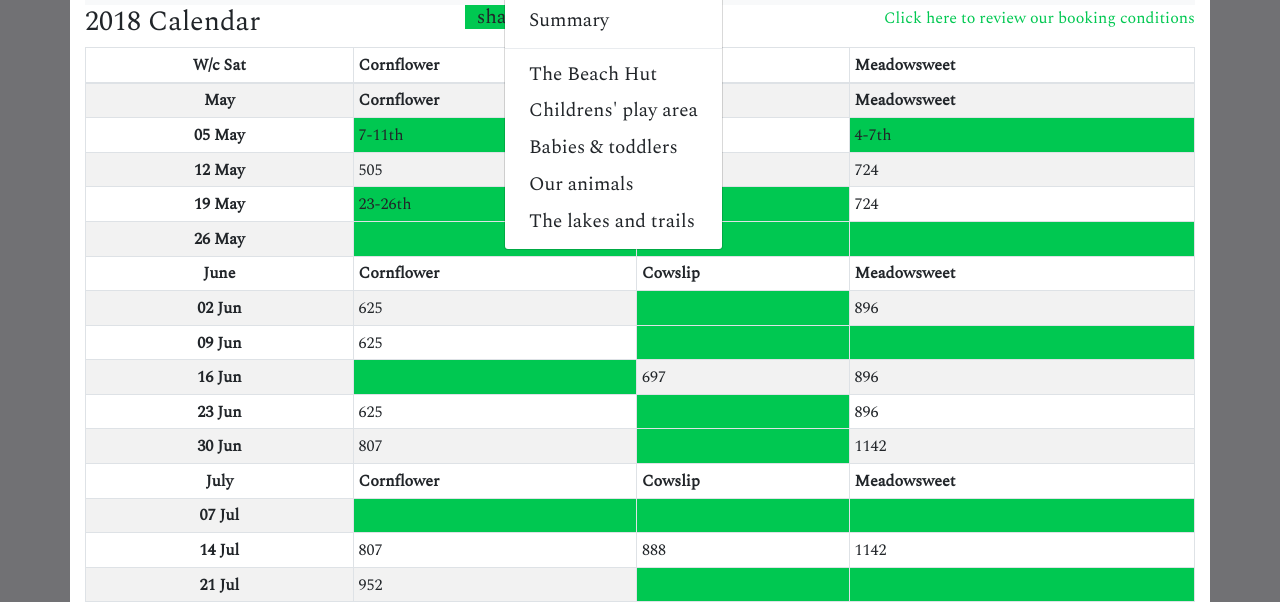
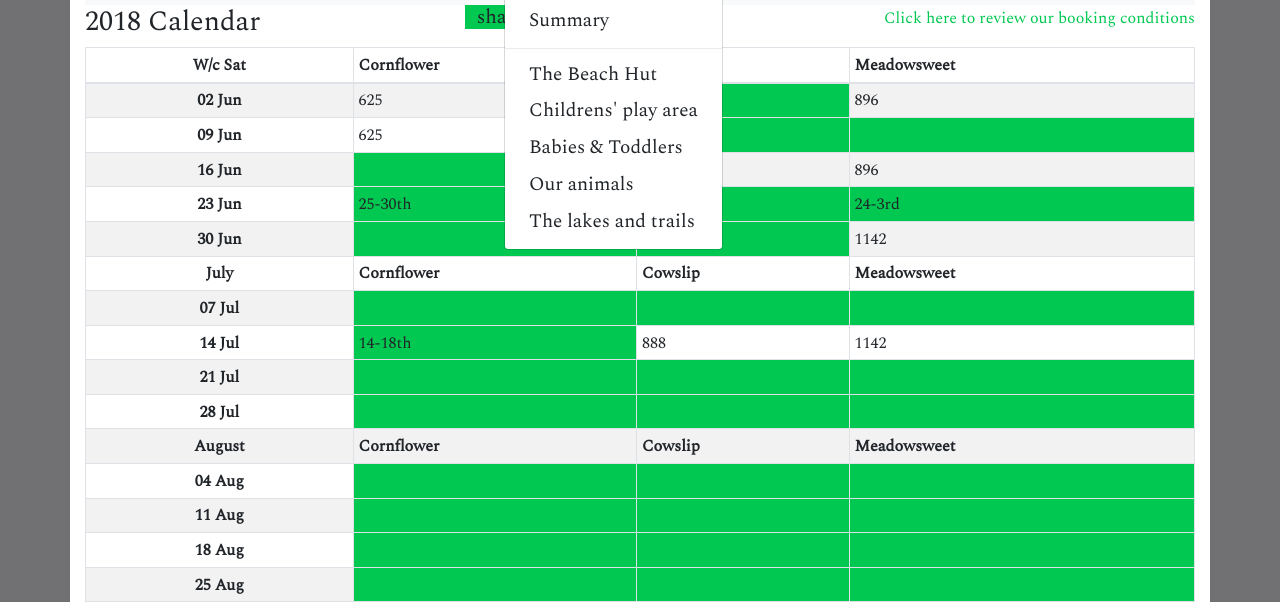
Before and after one commit to AlanNevill/WebApplication1, a plain HTML site: page WebApplication1/wwwroot/content/bookingThisYear.html in a window 1280 px wide. Both pictures are taken after a click on the button "Facilities". Shown: the part 198-800 px from the top of the page. Drawn offline with nearby package versions, Linux system fonts and the light colour scheme.

Commit message:
Update to bookings and 2 new images

```diff
--- a/WebApplication1/wwwroot/content/bookingThisYear.html
+++ b/WebApplication1/wwwroot/content/bookingThisYear.html
@@ -60,7 +60,7 @@
                             <div class="dropdown-divider"></div>
                             <a class="dropdown-item" href="facilitiesBeachHut.html">The Beach Hut</a>
                             <a class="dropdown-item" href="facilitiesPlayArea.html">Childrens' play area</a>
-                            <a class="dropdown-item" href="facilitiesBabies.html">Babies &amp; toddlers</a>
+                            <a class="dropdown-item" href="facilitiesBabies.html">Babies &amp; Toddlers</a>
                             <a class="dropdown-item" href="facilitiesAnimals.html">Our animals</a>
                             <a class="dropdown-item" href="facilitiesLakesWoods.html">The lakes and trails</a>
                         </div>
@@ -116,27 +116,21 @@
                     <tr><th>W/c Sat</th><th>Cornflower</th>             <th>Cowslip</th>            <th>Meadowsweet</th></tr>
                 </thead>
                 <tbody>
-                    <tr><td>May</td> <td>Cornflower</td>                <td>Cowslip</td>            <td>Meadowsweet</td></tr>
-                    <tr><td>05 May</td> <td class="blank">7-11th</td>   <td>4-7th</td>              <td class="blank">4-7th</td></tr>
-                    <tr><td>12 May</td> <td>505</td>                    <td>559</td>                <td>724</td></tr>
-                    <tr><td>19 May</td> <td class="blank">23-26th</td>  <td class="blank"></td>     <td>724</td></tr>
-                    <tr><td>26 May</td> <td class="blank"></td>         <td class="blank"></td>     <td class="blank"></td></tr>
-                    <tr><td>June</td> <td>Cornflower</td>               <td>Cowslip</td>            <td>Meadowsweet</td></tr>
                     <tr><td>02 Jun</td> <td>625</td>                    <td class="blank"></td>     <td>896</td></tr>
                     <tr><td>09 Jun</td> <td>625</td>                    <td class="blank"></td>     <td class="blank"></td></tr>
                     <tr><td>16 Jun</td> <td class="blank"></td>         <td>697</td>                <td>896</td></tr>
-                    <tr><td>23 Jun</td> <td>625</td>                    <td class="blank"></td>     <td>896</td></tr>
-                    <tr><td>30 Jun</td> <td>807</td>                    <td class="blank"></td>     <td>1142</td></tr>
+                    <tr><td>23 Jun</td> <td class="blank">25-30th</td>  <td class="blank"></td>     <td class="blank">24-3rd</td></tr>
+                    <tr><td>30 Jun</td> <td class="blank"></td>         <td class="blank"></td>     <td>1142</td></tr>
                     <tr><td>July</td> <td>Cornflower</td>               <td>Cowslip</td>            <td>Meadowsweet</td></tr>
                     <tr><td>07 Jul</td> <td class="blank"></td>         <td class="blank"></td>     <td class="blank"></td></tr>
-                    <tr><td>14 Jul</td> <td>807</td>                    <td>888</td>                <td>1142</td></tr>
-                    <tr><td>21 Jul</td> <td>952</td>                    <td class="blank"></td>     <td class="blank"></td></tr>
+                    <tr><td>14 Jul</td> <td class="blank">14-18th</td>  <td>888</td>                <td>1142</td></tr>
+                    <tr><td>21 Jul</td> <td class="blank"></td>         <td class="blank"></td>     <td class="blank"></td></tr>
                     <tr><td>28 Jul</td> <td class="blank"></td>         <td class="blank"></td>     <td class="blank"></td></tr>
                     <tr><td>August</td> <td>Cornflower</td>             <td>Cowslip</td>            <td>Meadowsweet</td></tr>
                     <tr><td>04 Aug</td> <td class="blank"></td>         <td class="blank"></td>     <td class="blank"></td></tr>
                     <tr><td>11 Aug</td> <td class="blank"></td>         <td class="blank"></td>     <td class="blank"></td></tr>
                     <tr><td>18 Aug</td> <td class="blank"></td>         <td class="blank"></td>     <td class="blank"></td></tr>
-                    <tr><td>25 Aug</td> <td class="blank"></td>         <td></td>                   <td class="blank"></td></tr>
+                    <tr><td>25 Aug</td> <td class="blank"></td>         <td class="blank"></td>     <td class="blank"></td></tr>
                     <tr><td>September</td> <td>Cornflower</td>          <td>Cowslip</td>            <td>Meadowsweet</td></tr>
                     <tr><td>01 Sep</td> <td>720</td>                    <td >802</td>               <td>1032</td></tr>
                     <tr><td>08 Sep</td> <td class="blank"></td>         <td class="blank"></td>     <td>724</td></tr>
@@ -147,7 +141,7 @@
                     <tr><td>06 Oct</td> <td>453</td>                    <td>502</td>                <td>628</td></tr>
                     <tr><td>13 Oct</td> <td>453</td>                    <td>502</td>                <td>628</td></tr>
                     <tr><td>20 Oct</td> <td>625</td>                    <td>697</td>                <td>896</td></tr>
-                    <tr><td>27 Oct</td> <td>414</td>                    <td>455</td>                <td>575</td></tr>
+                    <tr><td>27 Oct</td> <td class="blank"></td>                    <td>455</td>                <td>575</td></tr>
                     <tr><td>November</td> <td>Cornflower</td>           <td>Cowslip</td>            <td>Meadowsweet</td></tr>
                     <tr><td>03 Nov</td> <td>414</td>                    <td>455</td>                <td>575</td></tr>
                     <tr><td>10 Nov</td> <td>414</td>                    <td>455</td>                <td>575</td></tr>
```
Also changed, not shown: WebApplication1/wwwroot/content/attractions.html (+1 -1 lines), WebApplication1/wwwroot/content/bookingNextYear.html (+1 -1 lines), WebApplication1/wwwroot/content/contact.html (+1 -1 lines), WebApplication1/wwwroot/content/cornflower.html (+1 -1 lines), WebApplication1/wwwroot/content/cowslip.html (+1 -1 lines), WebApplication1/wwwroot/content/facilitiesAnimals.html (+1 -1 lines), WebApplication1/wwwroot/content/facilitiesBabies.html (+7 -7 lines), WebApplication1/wwwroot/content/facilitiesBeachHut.html (+1 -1 lines), WebApplication1/wwwroot/content/facilitiesLakesWoods.html (+1 -1 lines), WebApplication1/wwwroot/content/facilitiesPlayArea.html (+2 -2 lines), WebApplication1/wwwroot/content/facilitiesSummary.html (+2 -2 lines), WebApplication1/wwwroot/content/meadowsweet.html (+1 -1 lines), WebApplication1/wwwroot/content/templateV3.html (+1 -1 lines), WebApplication1/wwwroot/index.html (+1 -1 lines), 4 more files.
